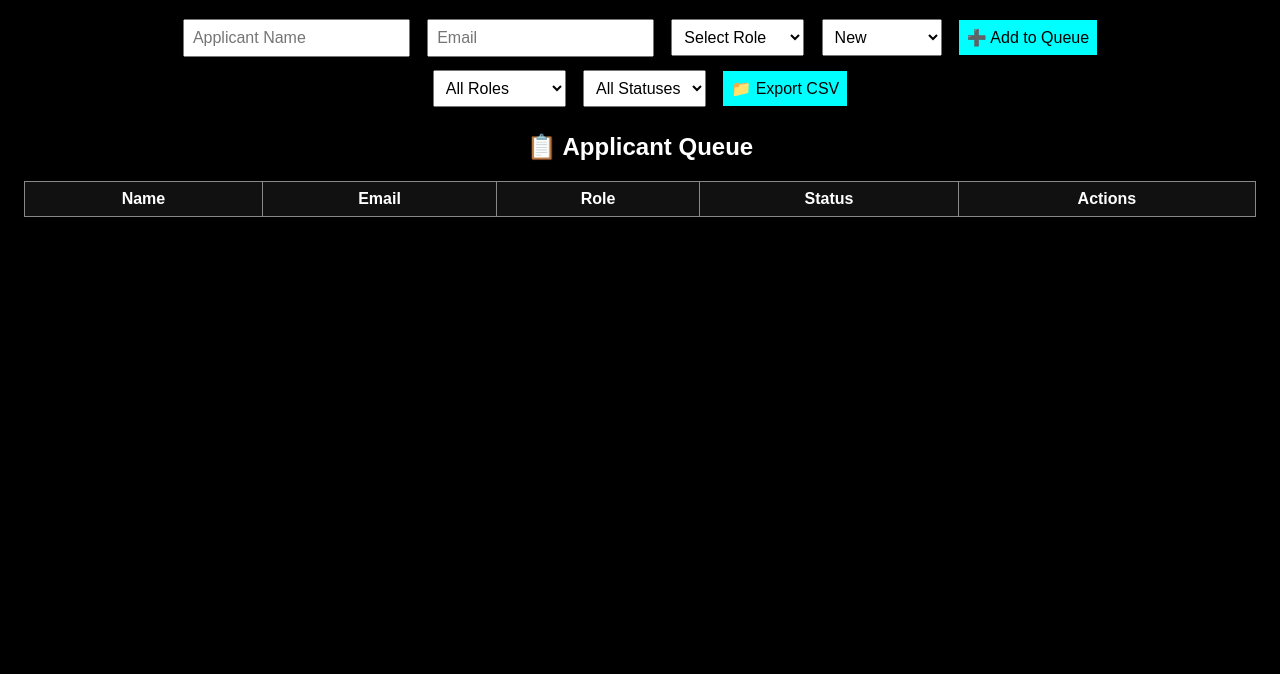
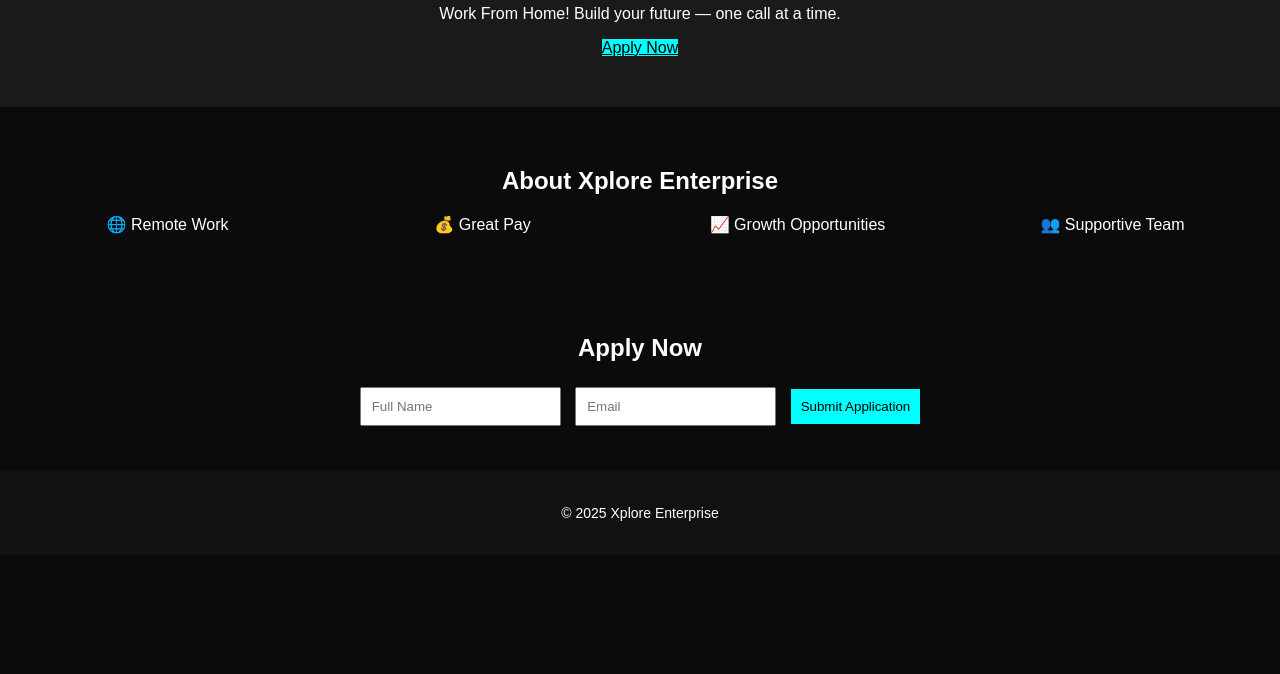
Before and after one commit to xlporewebapp/xplore-suite, a plain HTML site: page hiring-app/index.html in a window 1280 px wide. Shown: the part 126-800 px from the top of the page. Drawn offline with Linux system fonts and the light colour scheme.

Commit message:
Add files via upload

```diff
--- a/hiring-app/index.html
+++ b/hiring-app/index.html
@@ -1,59 +1,36 @@
 <!DOCTYPE html>
 <html lang="en">
 <head>
-  <meta charset="UTF-8">
-  <meta name="viewport" content="width=device-width, initial-scale=1.0">
-  <title>XPLORE Hiring Desk</title>
-  <link rel="stylesheet" href="style.css">
+  <meta charset="UTF-8" />
+  <meta name="viewport" content="width=device-width, initial-scale=1.0" />
+  <title>XPLORE Hiring Portal</title>
+  <link rel="stylesheet" href="style.css" />
 </head>
 <body>
   <header>
-    <h1>👨‍💼 XPLORE Hiring Desk</h1>
-    <p>Track, filter, and export your job applicants</p>
+    <h1>🚀 Join Xplore Enterprise</h1>
+    <p>Work From Home! Build your future — one call at a time.</p>
+    <a href="#apply" class="button">Apply Now</a>
   </header>
-  <section class="form-section">
-    <input type="text" id="name" placeholder="Applicant Name">
-    <input type="email" id="email" placeholder="Email">
-    <select id="role">
-      <option value="">Select Role</option>
-      <option value="Sales">Sales</option>
-      <option value="Tech Support">Tech Support</option>
-      <option value="Developer">Developer</option>
-    </select>
-    <select id="status">
-      <option value="New">New</option>
-      <option value="Interviewed">Interviewed</option>
-      <option value="Hired">Hired</option>
-    </select>
-    <button onclick="addApplicant()">➕ Add to Queue</button>
+  <section id="about">
+    <h2>About Xplore Enterprise</h2>
+    <div class="grid">
+      <div>🌐 Remote Work</div>
+      <div>💰 Great Pay</div>
+      <div>📈 Growth Opportunities</div>
+      <div>👥 Supportive Team</div>
+    </div>
   </section>
-
-  <section class="filter-section">
-    <select id="filterRole" onchange="filterApplicants()">
-      <option value="">All Roles</option>
-      <option value="Sales">Sales</option>
-      <option value="Tech Support">Tech Support</option>
-      <option value="Developer">Developer</option>
-    </select>
-    <select id="filterStatus" onchange="filterApplicants()">
-      <option value="">All Statuses</option>
-      <option value="New">New</option>
-      <option value="Interviewed">Interviewed</option>
-      <option value="Hired">Hired</option>
-    </select>
-    <button onclick="exportCSV()">📁 Export CSV</button>
+  <section id="apply">
+    <h2>Apply Now</h2>
+    <form>
+      <input type="text" placeholder="Full Name" required />
+      <input type="email" placeholder="Email" required />
+      <button type="submit">Submit Application</button>
+    </form>
   </section>
-
-  <section id="queueSection">
-    <h2>📋 Applicant Queue</h2>
-    <table id="queueTable">
-      <thead>
-        <tr><th>Name</th><th>Email</th><th>Role</th><th>Status</th><th>Actions</th></tr>
-      </thead>
-      <tbody></tbody>
-    </table>
-  </section>
-
-  <script src="script.js"></script>
+  <footer>
+    <p>&copy; 2025 Xplore Enterprise</p>
+  </footer>
 </body>
 </html>
--- a/hiring-app/style.css
+++ b/hiring-app/style.css
@@ -1,29 +1,36 @@
 body {
-  background-color: #000;
+  font-family: Arial, sans-serif;
+  background: #0b0b0b;
   color: #fff;
-  font-family: Arial, sans-serif;
+  margin: 0;
+  padding: 0;
   text-align: center;
-  padding: 1em;
 }
-input, select, button {
-  margin: 0.4em;
-  padding: 0.5em;
-  font-size: 1em;
+header {
+  background: #1a1a1a;
+  padding: 50px 20px;
 }
-button {
-  background-color: cyan;
+section {
+  padding: 40px 20px;
+}
+.grid {
+  display: grid;
+  grid-template-columns: repeat(auto-fit, minmax(180px, 1fr));
+  gap: 20px;
+  margin-top: 20px;
+}
+input, button {
+  padding: 10px;
+  margin: 5px;
+}
+.button, button {
+  background-color: #00ffff;
   border: none;
+  color: black;
   cursor: pointer;
 }
-table {
-  width: 100%;
-  margin-top: 1em;
-  border-collapse: collapse;
+footer {
+  padding: 20px;
+  background: #111;
+  font-size: 14px;
 }
-th, td {
-  border: 1px solid #888;
-  padding: 0.5em;
-}
-thead {
-  background-color: #111;
-}
```
